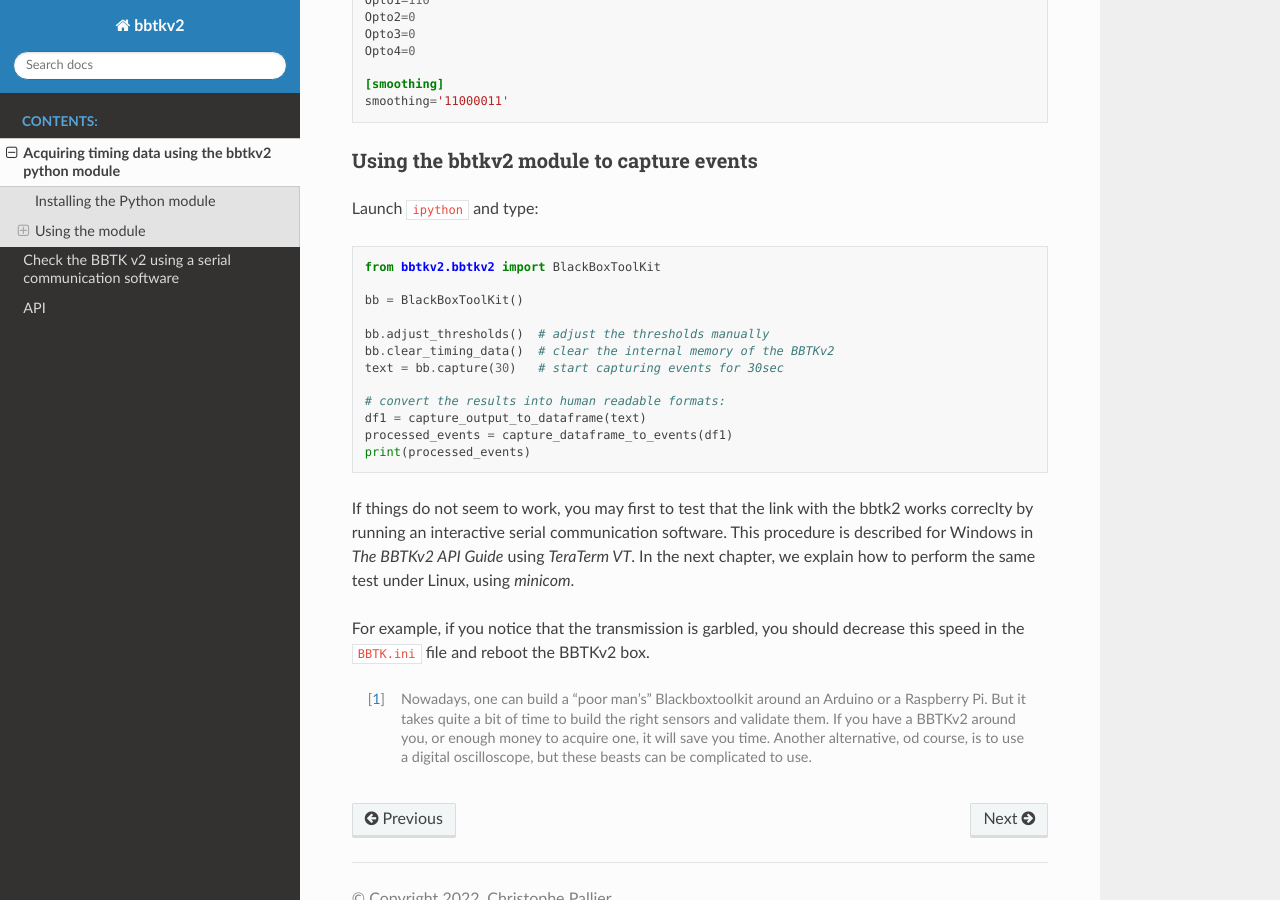
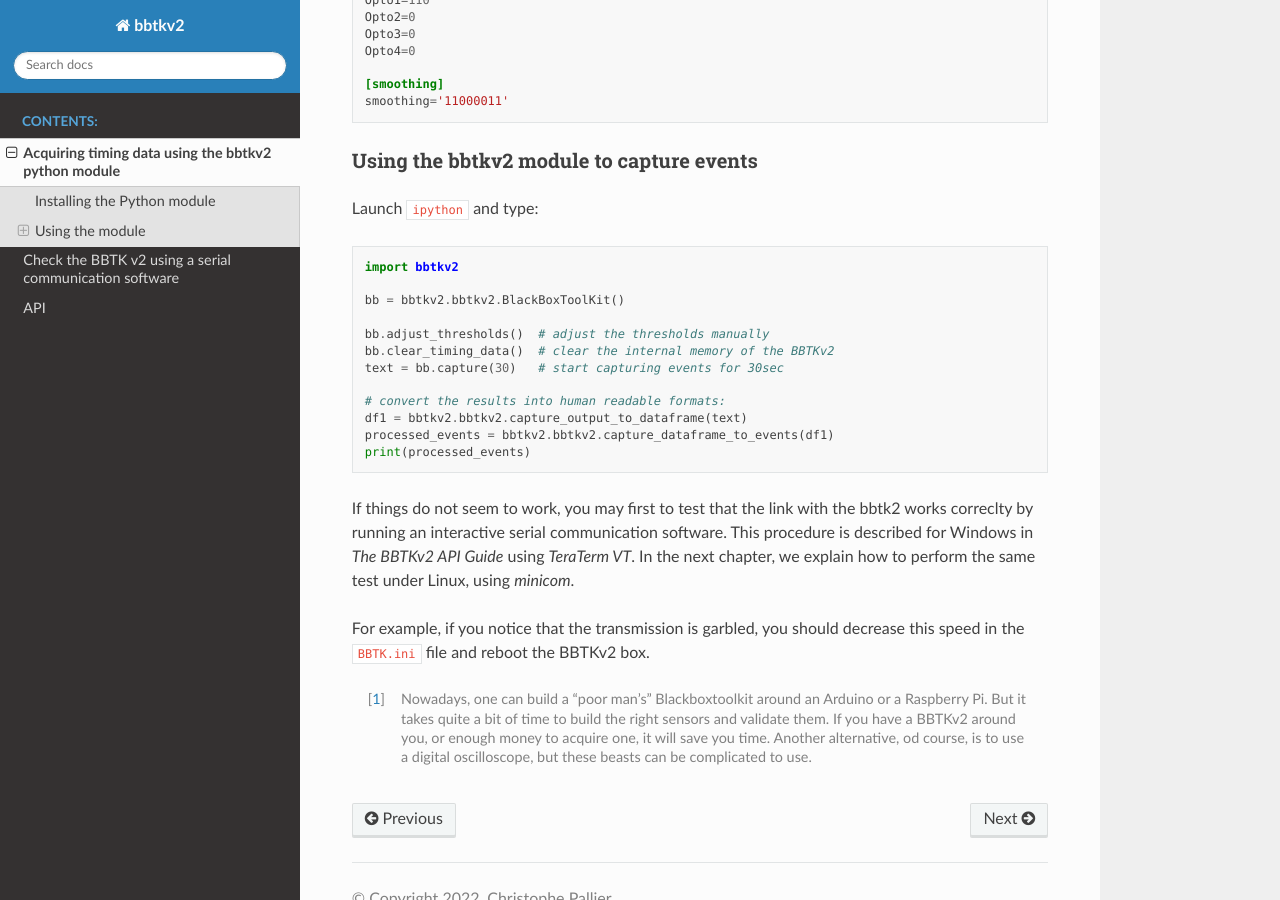
Before and after one commit to chrplr/bbtkv2_python, a Sphinx documentation site: the page built from docs/intro.rst, in a window 1280 px wide and 900 px high, scrolled down 2191 px. Built offline with Sphinx 7.4.7 and the Read the Docs theme 2.0.0, drawn with Linux system fonts in a browser that asks for light colours.

Commit message:
corrections in doc

```diff
--- a/docs/intro.rst
+++ b/docs/intro.rst
@@ -104,17 +104,18 @@
 
 .. code-block:: python
 
-   from bbtkv2.bbtkv2 import BlackBoxToolKit
 
-   bb = BlackBoxToolKit()
+   import bbtkv2
+
+   bb = bbtkv2.bbtkv2.BlackBoxToolKit()
 
    bb.adjust_thresholds()  # adjust the thresholds manually
    bb.clear_timing_data()  # clear the internal memory of the BBTKv2
    text = bb.capture(30)   # start capturing events for 30sec
 
    # convert the results into human readable formats:
-   df1 = capture_output_to_dataframe(text)
-   processed_events = capture_dataframe_to_events(df1)
+   df1 = bbtkv2.bbtkv2.capture_output_to_dataframe(text)
+   processed_events = bbtkv2.bbtkv2.capture_dataframe_to_events(df1)
    print(processed_events)
 
 
```
Also changed, not shown: README.md (+5 -5 lines).
